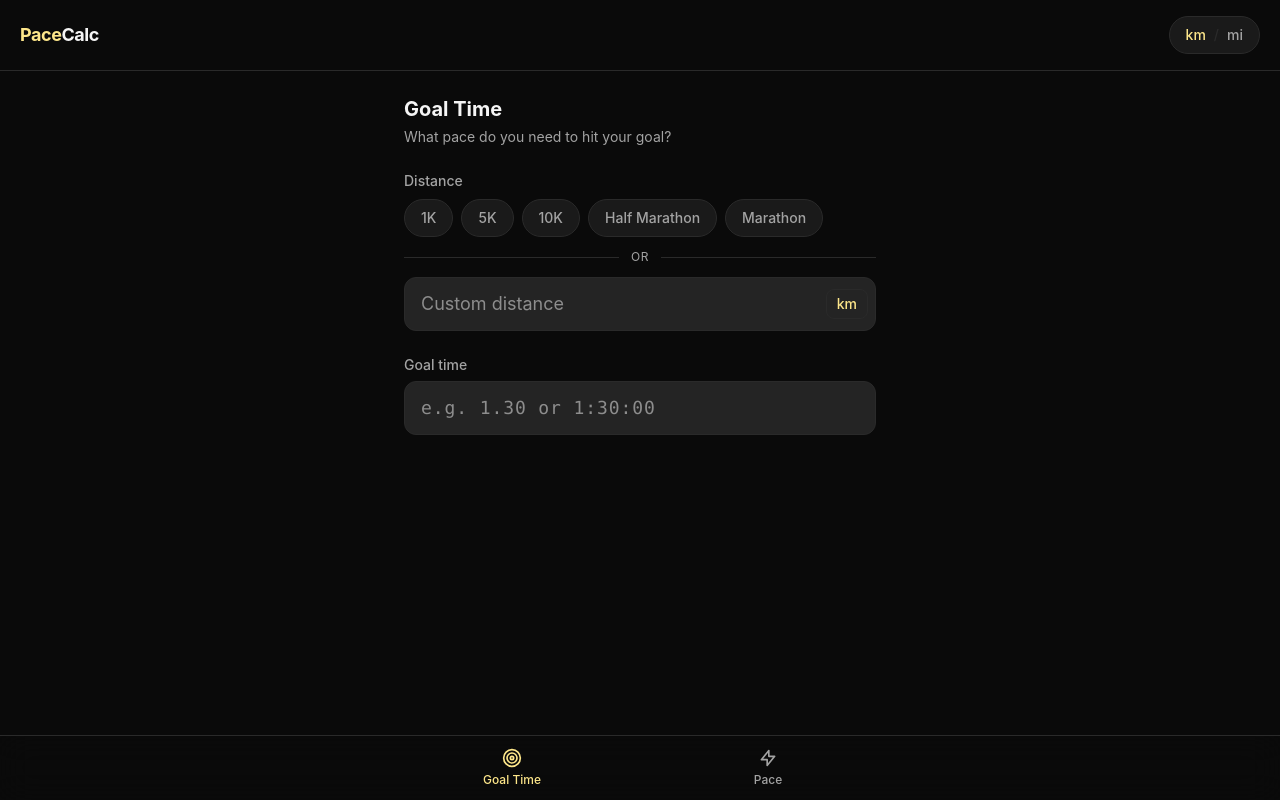
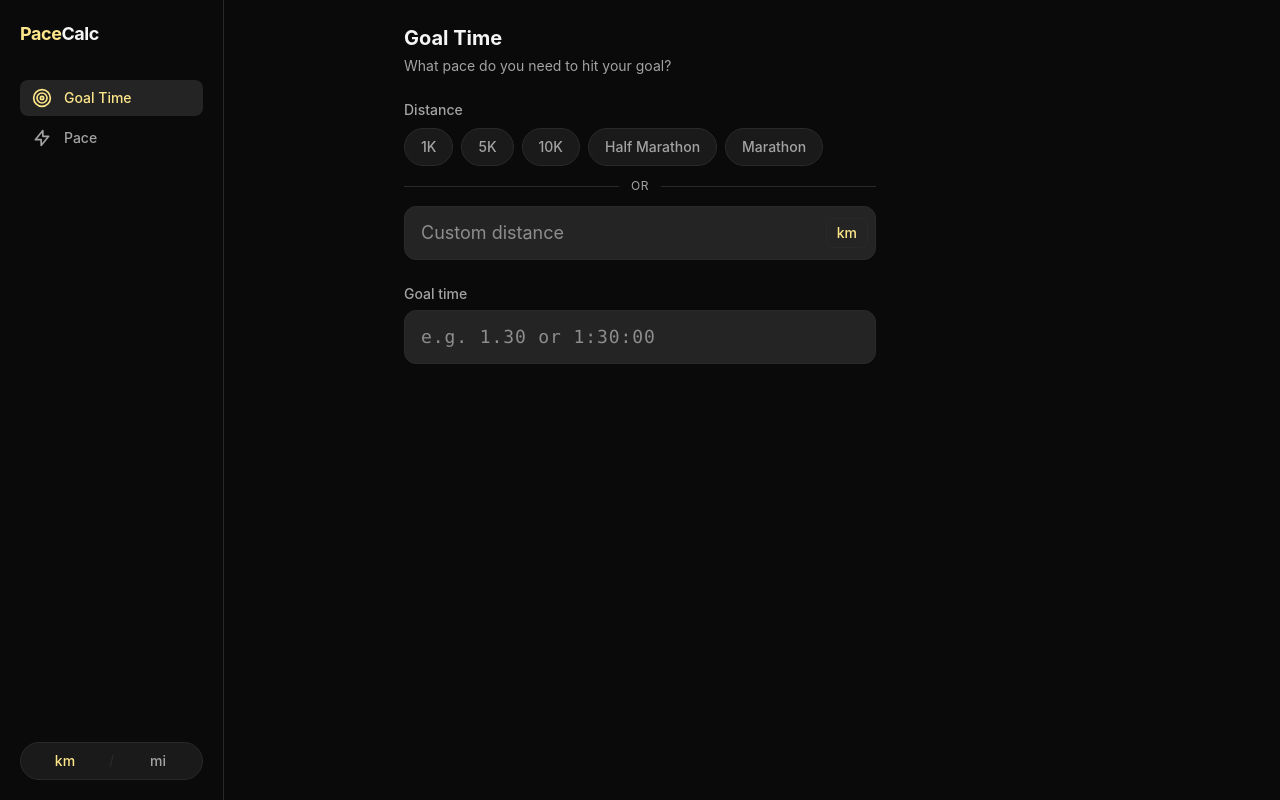
Before and after one commit to laban211/pacecalc, a React (Vite) app: page / in a window 1280 px wide. Built offline with nearby package versions, Linux system fonts and the light colour scheme.

Commit message:
feat: menu items on the left on desktop window

```diff
--- a/src/App.tsx
+++ b/src/App.tsx
@@ -6,54 +6,88 @@ import { PaceSplits } from "./features/pace-splits/PaceSplits";
 
 type Tab = "goal" | "pace";
 
+const goalIcon = (
+  <svg className="w-5 h-5" fill="none" viewBox="0 0 24 24" stroke="currentColor" strokeWidth={2}>
+    <circle cx="12" cy="12" r="10" />
+    <circle cx="12" cy="12" r="6" />
+    <circle cx="12" cy="12" r="2" />
+  </svg>
+);
+
+const paceIcon = (
+  <svg className="w-5 h-5" fill="none" viewBox="0 0 24 24" stroke="currentColor" strokeWidth={2}>
+    <path strokeLinecap="round" strokeLinejoin="round" d="M13 10V3L4 14h7v7l9-11h-7z" />
+  </svg>
+);
+
 export function App(): React.JSX.Element {
   const [tab, setTab] = useState<Tab>("goal");
 
   return (
     <UnitProvider>
-      <div className="min-h-dvh flex flex-col">
-        {/* Header */}
-        <header className="flex items-center justify-between px-5 pt-safe-top py-4 border-b border-border">
+      <div className="min-h-dvh flex flex-col md:flex-row">
+        {/* Mobile header */}
+        <header className="md:hidden flex items-center justify-between px-5 pt-safe-top py-4 border-b border-border">
           <h1 className="text-lg font-bold tracking-tight">
             <span className="text-accent">Pace</span>Calc
           </h1>
           <UnitToggle />
         </header>
 
+        {/* Desktop sidebar */}
+        <aside className="hidden md:flex flex-col fixed top-0 left-0 h-full w-56 border-r border-border p-5 z-10">
+          <h1 className="text-lg font-bold tracking-tight mb-8">
+            <span className="text-accent">Pace</span>Calc
+          </h1>
+          <nav className="flex flex-col gap-1">
+            <SidebarButton active={tab === "goal"} onClick={() => setTab("goal")} icon={goalIcon} label="Goal Time" />
+            <SidebarButton active={tab === "pace"} onClick={() => setTab("pace")} icon={paceIcon} label="Pace" />
+          </nav>
+          <div className="mt-auto">
+            <UnitToggle />
+          </div>
+        </aside>
+
         {/* Content */}
-        <main className="flex-1 px-5 py-6 pb-24 max-w-lg mx-auto w-full">
+        <main className="flex-1 px-5 py-6 pb-24 md:pb-6 max-w-lg w-full mx-auto md:ml-[max(14rem,calc(50vw-16rem))]">
           {tab === "goal" ? <GoalTime /> : <PaceSplits />}
         </main>
 
-        {/* Bottom tab bar */}
-        <nav className="fixed bottom-0 left-0 right-0 bg-bg/80 backdrop-blur-lg border-t border-border pb-safe-bottom">
+        {/* Mobile bottom tab bar */}
+        <nav className="md:hidden fixed bottom-0 left-0 right-0 bg-bg/80 backdrop-blur-lg border-t border-border pb-safe-bottom">
           <div className="flex max-w-lg mx-auto">
-            <TabButton
-              active={tab === "goal"}
-              onClick={() => setTab("goal")}
-              icon={
-                <svg className="w-5 h-5" fill="none" viewBox="0 0 24 24" stroke="currentColor" strokeWidth={2}>
-                  <circle cx="12" cy="12" r="10" />
-                  <circle cx="12" cy="12" r="6" />
-                  <circle cx="12" cy="12" r="2" />
-                </svg>
-              }
-              label="Goal Time"
-            />
-            <TabButton
-              active={tab === "pace"}
-              onClick={() => setTab("pace")}
-              icon={
-                <svg className="w-5 h-5" fill="none" viewBox="0 0 24 24" stroke="currentColor" strokeWidth={2}>
-                  <path strokeLinecap="round" strokeLinejoin="round" d="M13 10V3L4 14h7v7l9-11h-7z" />
-                </svg>
-              }
-              label="Pace"
-            />
+            <TabButton active={tab === "goal"} onClick={() => setTab("goal")} icon={goalIcon} label="Goal Time" />
+            <TabButton active={tab === "pace"} onClick={() => setTab("pace")} icon={paceIcon} label="Pace" />
           </div>
         </nav>
       </div>
     </UnitProvider>
+  );
+}
+
+function SidebarButton({
+  active,
+  onClick,
+  icon,
+  label,
+}: {
+  active: boolean;
+  onClick: () => void;
+  icon: React.ReactNode;
+  label: string;
+}): React.JSX.Element {
+  return (
+    <button
+      onClick={onClick}
+      className={`flex items-center gap-3 px-3 py-2 rounded-lg text-sm font-medium transition-colors ${
+        active
+          ? "bg-surface-alt text-accent"
+          : "text-text-secondary hover:bg-surface hover:text-text"
+      }`}
+    >
+      {icon}
+      {label}
+    </button>
   );
 }
 
--- a/src/components/UnitToggle.tsx
+++ b/src/components/UnitToggle.tsx
@@ -6,14 +6,14 @@ export function UnitToggle(): React.JSX.Element {
   return (
     <button
       onClick={toggle}
-      className="flex items-center gap-2 bg-surface border border-border rounded-full px-4 py-2 text-sm font-medium transition-colors active:bg-surface-alt"
+      className="flex items-center gap-2 md:gap-0 md:w-full bg-surface border border-border rounded-full px-4 md:px-0 py-2 text-sm font-medium transition-colors active:bg-surface-alt"
       aria-label={`Switch to ${unit === "metric" ? "imperial" : "metric"} units`}
     >
-      <span className={unit === "metric" ? "text-accent" : "text-text-secondary"}>
+      <span className={`md:flex-1 md:text-center ${unit === "metric" ? "text-accent" : "text-text-secondary"}`}>
         km
       </span>
-      <span className="text-border">/</span>
-      <span className={unit === "imperial" ? "text-accent" : "text-text-secondary"}>
+      <span className="text-border md:self-center">/</span>
+      <span className={`md:flex-1 md:text-center ${unit === "imperial" ? "text-accent" : "text-text-secondary"}`}>
         mi
       </span>
     </button>
```
